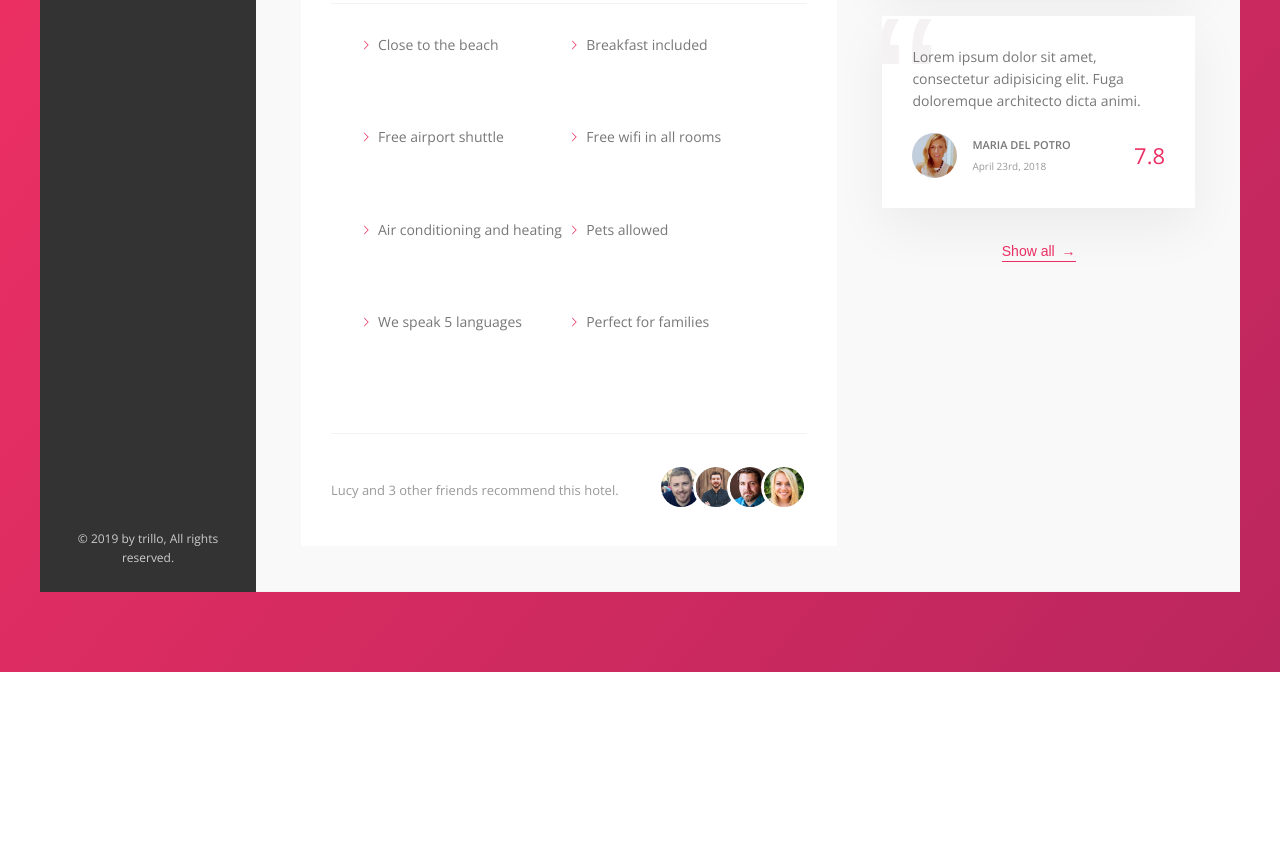
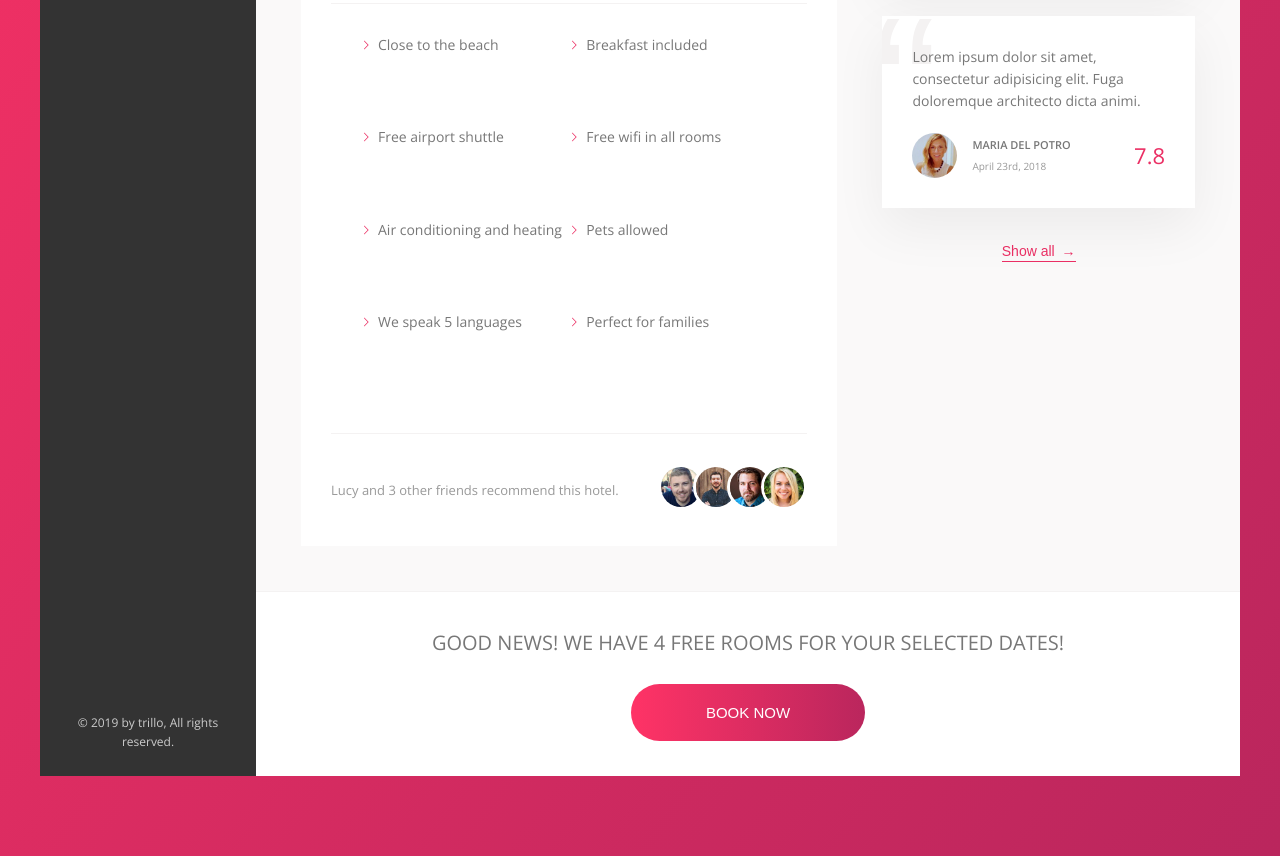
Before and after one commit to Edin93/Trillo, a website: page index.html in a window 1280 px wide. Shown: the part 881-1737 px from the top of the page. Before the commit the page ends 1553 px from the top, so only its background shows below. Drawn offline with nearby package versions, Linux system fonts and the light colour scheme.

Commit message:
Added the 'CTA' (call to action) section.

```diff
--- a/index.html
+++ b/index.html
@@ -212,6 +212,16 @@
                         <button class="btn-inline">Show all <span>&rarr;</span></button>
                     </div>
                 </div>
+
+                <div class="cta">
+                    <h2 class="cta__book-now">
+                        Good news! we have 4 free rooms for your selected dates!
+                    </h2>
+                    <button class="btn">
+                        <span class="btn__visible">Book now</span>
+                        <span class="btn__invisible">Only 4 rooms left</span>
+                    </button>
+                </div>
             </main>
         </div>
     </div>
--- a/sass/_components.scss
+++ b/sass/_components.scss
@@ -450,3 +450,67 @@
         z-index: 1;
     }
 }
+
+///////////////////////////////////////////////
+// CALL TO ACTION
+.cta {
+    padding: 3.5rem 0;
+    text-align: center;
+
+    &__book-now {
+        font-size: 2rem;
+        font-weight: 300;
+        text-transform: uppercase;
+        margin-bottom: 2.5rem;
+    }
+}
+
+///////////////////////////////////////////////
+// CALL TO ACTION
+.btn {
+    font-size: 1.5rem;
+    font-weight: 300;
+    text-transform: uppercase;
+    border-radius: 100px;
+    border: none;
+    background-image: linear-gradient(to right, var(--color-primary-light), var(--color-primary-dark));
+    color: #fff;
+    position: relative;
+    overflow: hidden;
+    cursor: pointer;
+
+    & > * {
+        display: inline-block;
+        height: 100%;
+        width: 100%;
+        transition: all .2s;
+    }
+
+    &__visible {
+        padding: 2rem 7.5rem;
+    }
+
+    &__invisible {
+        position: absolute;
+        padding: 2rem 0;
+        left: 0;
+        top: -100%;
+    }
+
+    &:hover {
+        background-image: linear-gradient(to left, var(--color-primary-light), var(--color-primary-dark));
+    }
+
+    &:hover &__visible {
+        transform: translateY(100%);
+    }
+
+    &:hover &__invisble {
+        top: 0;
+    }
+
+    &:focus {
+        outline: none;
+        animation: pulsate 1s infinite;
+    }
+}
```
Also changed, not shown: css/style.css.
